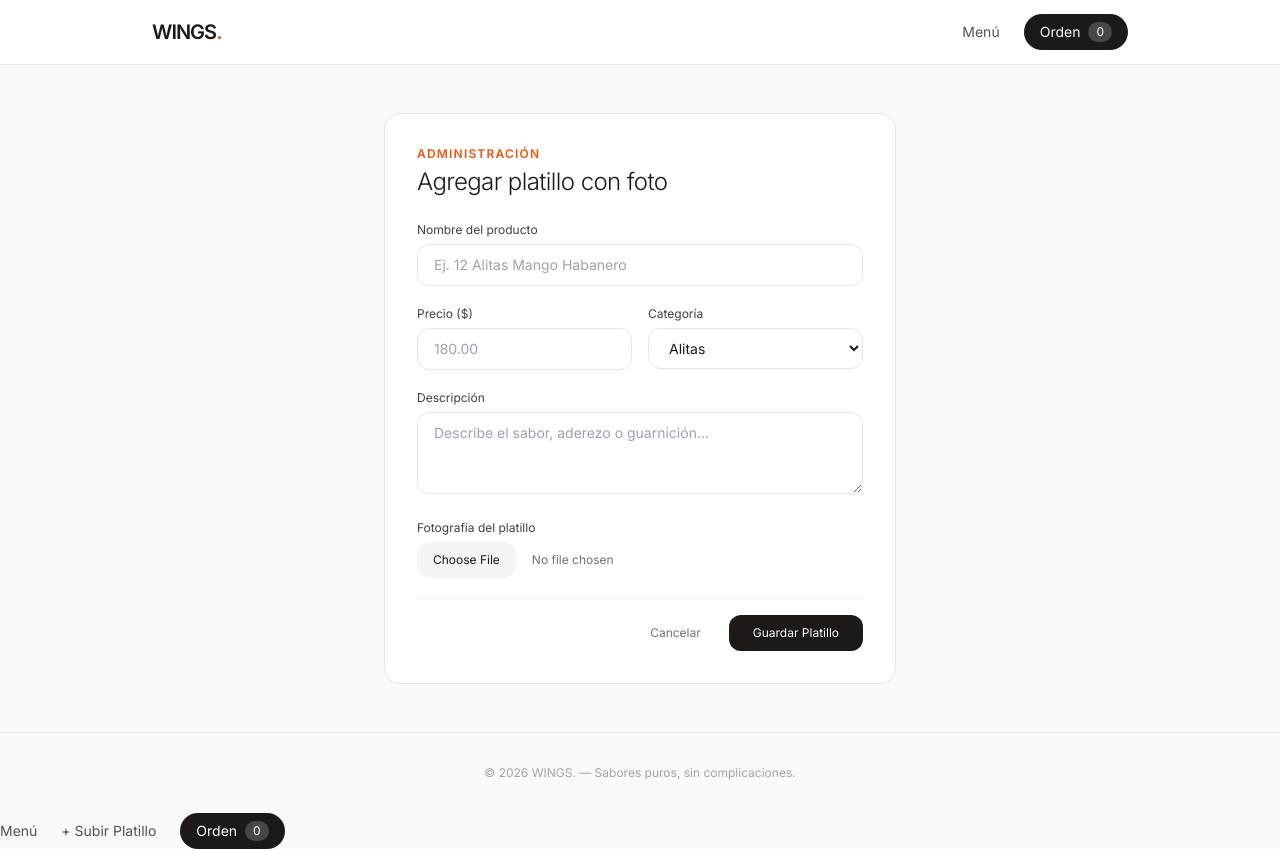
After one commit to AsaelCh9/Alitas, a Django app: page /nuevo/ in a window 1280 px wide. The commit adds this page. Run offline with Django 5.2, Linux system fonts and the light colour scheme; some libraries are stand-ins or nearby versions.

Commit message:
corregir errores

```diff
--- /dev/null
+++ b/tienda/forms.py
@@ -0,0 +1,28 @@
+from django import forms
+from .models import Producto
+
+class ProductoForm(forms.ModelForm):
+    class Meta:
+        model = Producto
+        fields = ['nombre', 'descripcion', 'precio', 'categoria', 'imagen']
+        widgets = {
+            'nombre': forms.TextInput(attrs={
+                'class': 'w-full px-4 py-2.5 rounded-xl border border-stone-200 text-sm focus:outline-none focus:border-stone-900',
+                'placeholder': 'Ej. 12 Alitas Mango Habanero'
+            }),
+            'descripcion': forms.Textarea(attrs={
+                'class': 'w-full px-4 py-2.5 rounded-xl border border-stone-200 text-sm focus:outline-none focus:border-stone-900',
+                'rows': 3,
+                'placeholder': 'Describe el sabor, aderezo o guarnición...'
+            }),
+            'precio': forms.NumberInput(attrs={
+                'class': 'w-full px-4 py-2.5 rounded-xl border border-stone-200 text-sm focus:outline-none focus:border-stone-900',
+                'placeholder': '180.00'
+            }),
+            'categoria': forms.Select(attrs={
+                'class': 'w-full px-4 py-2.5 rounded-xl border border-stone-200 text-sm bg-white focus:outline-none focus:border-stone-900'
+            }),
+            'imagen': forms.ClearableFileInput(attrs={
+                'class': 'w-full text-xs text-stone-500 file:mr-4 file:py-2.5 file:px-4 file:rounded-xl file:border-0 file:text-xs file:font-medium file:bg-stone-100 file:text-stone-900 hover:file:bg-stone-200 cursor-pointer'
+            }),
+        }
--- a/tienda/models.py
+++ b/tienda/models.py
@@ -1,54 +1,18 @@
 from django.db import models
-from django.contrib.auth.models import User
 
 class Producto(models.Model):
-
-    CATEGORIAS = {
+    CATEGORIAS = [
         ('alitas', 'Alitas'),
-        ('combos', 'Combos'),
+        ('boneless', 'Boneless'),
         ('complementos', 'Complementos'),
-        ('bebidas', 'bebidas'),
-    }
+    ]
 
     nombre = models.CharField(max_length=100)
-    descripcion = models.TextField()
-    categoria = models.CharField(
-        max_length=20,
-        choices=CATEGORIAS
-     )
-
-    precio = models.DecimalField(
-        max_digits=8,
-        decimal_places=2,
-    )
-
-    precio_oferta = models.DecimalField(
-        max_digits=8,
-        decimal_places=2,
-        null=True,
-        blank=True
-
-    )
-
-    imagen = models.URLField(blank=True)
-
-    destacado = models.BooleanField(default=False)
+    descripcion = models.TextField(max_length=250)
+    precio = models.DecimalField(max_digits=6, decimal_places=2)
+    categoria = models.CharField(max_length=20, choices=CATEGORIAS, default='alitas')
+    imagen = models.ImageField(upload_to='productos/', blank=True, null=True)
     disponible = models.BooleanField(default=True)
 
-    def precio_final(self):
-        if self.precio_oferta is not None:
-            if self.precio_oferta < self.precio:
-                return self.precio_oferta
-            return self.precio
-
-        def __str__(self):
-            return self.nombre
-
-        class Cliente(models.Model):
-
-            usuario = models.OneToOneField(
-                 User,
-                   on_delete=models.CASCADE,
-            )
-
-            telefono = models.CharField(max_length=20)
+    def __str__(self):
+        return f"{self.nombre} (${self.precio})"
--- /dev/null
+++ b/tienda/templates/tienda/agregar_producto.html
@@ -0,0 +1,50 @@
+{% extends 'tienda/base.html' %}
+
+{% block content %}
+<div class="max-w-lg mx-auto bg-white border border-stone-200 rounded-2xl p-8">
+    <div class="mb-6">
+        <p class="text-xs uppercase tracking-widest text-orange-600 font-semibold mb-1">Administración</p>
+        <h1 class="text-2xl font-light tracking-tight text-stone-900">Agregar platillo con foto</h1>
+    </div>
+
+    <!-- enctype="multipart/form-data" permite subir la imagen -->
+    <form method="POST" enctype="multipart/form-data" class="space-y-5">
+        {% csrf_token %}
+
+        <div>
+            <label class="block text-xs font-medium text-stone-700 mb-1.5">Nombre del producto</label>
+            {{ form.nombre }}
+        </div>
+
+        <div class="grid grid-cols-2 gap-4">
+            <div>
+                <label class="block text-xs font-medium text-stone-700 mb-1.5">Precio ($)</label>
+                {{ form.precio }}
+            </div>
+            <div>
+                <label class="block text-xs font-medium text-stone-700 mb-1.5">Categoría</label>
+                {{ form.categoria }}
+            </div>
+        </div>
+
+        <div>
+            <label class="block text-xs font-medium text-stone-700 mb-1.5">Descripción</label>
+            {{ form.descripcion }}
+        </div>
+
+        <div>
+            <label class="block text-xs font-medium text-stone-700 mb-1.5">Fotografía del platillo</label>
+            {{ form.imagen }}
+        </div>
+
+        <div class="pt-4 flex items-center justify-end gap-3 border-t border-stone-100">
+            <a href="{% url 'inicio' %}" class="text-xs text-stone-500 hover:text-stone-900 px-4 py-2.5 transition">
+                Cancelar
+            </a>
+            <button type="submit" class="bg-stone-900 hover:bg-orange-600 text-white text-xs font-medium px-6 py-2.5 rounded-xl transition">
+                Guardar Platillo
+            </button>
+        </div>
+    </form>
+</div>
+{% endblock %}
--- a/tienda/templates/tienda/base.html
+++ b/tienda/templates/tienda/base.html
@@ -1,99 +1,52 @@
-{% load static %}
+<!DOCTYPE html>
+<html lang="es">
+<head>
+    <meta charset="UTF-8">
+    <meta name="viewport" content="width=device-width, initial-scale=1.0">
+    <title>WINGS. — Alitas Artesanales</title>
+    <script src="https://cdn.tailwindcss.com"></script>
+    <link href="https://fonts.googleapis.com/css2?family=Inter:wght@300;400;600&display=swap" rel="stylesheet">
+    <style>
+        body { font-family: 'Inter', sans-serif; }
+    </style>
+</head>
+<body class="bg-stone-50 text-stone-900 antialiased flex flex-col min-h-screen">
 
-<!DOCTYPE html>
+    <!-- Navegación Minimalista -->
+    <header class="border-b border-stone-200 bg-white/80 backdrop-blur-md sticky top-0 z-50">
+        <div class="max-w-5xl mx-auto px-6 h-16 flex items-center justify-between">
+            <a href="{% url 'inicio' %}" class="text-xl font-semibold tracking-tighter">
+                WINGS<span class="text-orange-600">.</span>
+            </a>
 
-<html lang="es">
+            <nav class="flex items-center gap-6 text-sm">
+                <a href="{% url 'inicio' %}" class="text-stone-600 hover:text-stone-900 transition">Menú</a>
+                <a href="{% url 'ver_carrito' %}" class="flex items-center gap-2 bg-stone-900 text-white px-4 py-2 rounded-full hover:bg-orange-600 transition">
+                    <span>Orden</span>
+                    <span class="bg-white/20 text-xs px-2 py-0.5 rounded-full">{{ total_items|default:"0" }}</span>
+                </a>
+            </nav>
+        </div>
+    </header>
 
-<head>
+    <!-- Contenido Principal -->
+    <main class="flex-grow max-w-5xl mx-auto px-6 py-12 w-full">
+        {% block content %}{% endblock %}
+    </main>
 
-    <meta charset="UTF-8">
+    <!-- Footer -->
+    <footer class="border-t border-stone-200 py-8 text-center text-xs text-stone-400">
+        <p>© 2026 WINGS. — Sabores puros, sin complicaciones.</p>
+    </footer>
 
-    <meta name="viewport" content="width=device-width, initial-scale=1.0">
-
-    <title>{% block titulo %}Wings House{% endblock %}</title>
-
-    <link rel="stylesheet"
-
-          href="{% static 'tienda/estilos.css' %}">
-
-</head>
-
-<body>
-
-<header class="encabezado">
-
-    <a href="{% url 'inicio' %}" class="logo">
-
-        WINGS <span>HOUSE</span>
-
+    <nav class="flex items-center gap-6 text-sm">
+    <a href="{% url 'inicio' %}" class="text-stone-600 hover:text-stone-900 transition">Menú</a>
+    <a href="{% url 'agregar_producto' %}" class="text-stone-600 hover:text-stone-900 transition">+ Subir Platillo</a>
+    <a href="{% url 'ver_carrito' %}" class="flex items-center gap-2 bg-stone-900 text-white px-4 py-2 rounded-full hover:bg-orange-600 transition">
+        <span>Orden</span>
+        <span class="bg-white/20 text-xs px-2 py-0.5 rounded-full">{{ total_items|default:"0" }}</span>
     </a>
-
-    <nav>
-
-        <a href="{% url 'inicio' %}">Inicio</a>
-
-        <a href="{% url 'inicio' %}#menu">Menú</a>
-
-        <a href="{% url 'carrito' %}">🛒 Carrito</a>
-
-        {% if user.is_authenticated %}
-
-            <a href="{% url 'mis_pedidos' %}">Mis pedidos</a>
-
-            <form method="post" action="{% url 'logout' %}"
-
-                  class="form-salir">
-
-                {% csrf_token %}
-
-                <button type="submit">Cerrar sesión</button>
-
-            </form>
-
-        {% else %}
-
-            <a href="{% url 'registro' %}">Registrarse</a>
-
-            <a href="{% url 'login' %}">Ingresar</a>
-
-        {% endif %}
-
-    </nav>
-
-</header>
-
-{% if messages %}
-
-    <div class="mensajes">
-
-        {% for message in messages %}
-
-            <p>{{ message }}</p>
-
-        {% endfor %}
-
-    </div>
-
-{% endif %}
-
-<main>
-
-    {% block contenido %}
-
-    {% endblock %}
-
-</main>
-
-<footer>
-
-    <h2>WINGS HOUSE</h2>
-
-    <p>El sabor que te hace volver.</p>
-
-    <p> 2026 Wings House</p>
-
-</footer>
+</nav>
 
 </body>
-
 </html>
--- a/tienda/urls.py
+++ b/tienda/urls.py
@@ -3,24 +3,8 @@ from . import views
 
 urlpatterns = [
     path('', views.inicio, name='inicio'),
-
-    path('registro/', views.registro, name='registro'),
-
-    path(
-        'agregar/<int:producto_id>/',
-        views.agregar_carrito,
-        name='agregar_carrito'
-    ),
-
-    path('carrito/', views.ver_carrito, name='carrito'),
-
-    path(
-        'quitar/<int:producto_id>/',
-        views.quitar_carrito,
-        name='quitar_carrito'
-    ),
-
-    path('checkout/', views.finalizar_pedido, name='checkout'),
-
-    path('mis-pedidos/', views.mis_pedidos, name='mis_pedidos'),
+    path('agregar/<int:producto_id>/', views.agregar_carrito, name='agregar_carrito'),
+    path('nuevo/', views.agregar_producto, name='agregar_producto'),
+    path('carrito/', views.ver_carrito, name='ver_carrito'),
+    path('carrito/limpiar/', views.limpiar_carrito, name='limpiar_carrito'),
 ]
--- a/tienda/views.py
+++ b/tienda/views.py
@@ -1,3 +1,66 @@
-from django.shortcuts import render
+from django.shortcuts import render, redirect, get_object_or_404
+from .models import Producto
+from .forms import ProductoForm
 
-# Create your views here.
+def inicio(request):
+    productos = Producto.objects.filter(disponible=True)
+    carrito = request.session.get('carrito', {})
+    total_items = sum(carrito.values())
+
+    return render(request, 'tienda/index.html', {
+        'productos': productos,
+        'total_items': total_items
+    })
+
+def agregar_carrito(request, producto_id):
+    carrito = request.session.get('carrito', {})
+    producto_id_str = str(producto_id)
+
+    if producto_id_str in carrito:
+        carrito[producto_id_str] += 1
+    else:
+        carrito[producto_id_str] = 1
+
+    request.session['carrito'] = carrito
+    return redirect('inicio')
+
+def ver_carrito(request):
+    carrito = request.session.get('carrito', {})
+    items = []
+    total_pagar = 0
+
+    for prod_id, cantidad in carrito.items():
+        producto = get_object_or_404(Producto, id=int(prod_id))
+        subtotal = producto.precio * cantidad
+        total_pagar += subtotal
+        items.append({
+            'producto': producto,
+            'cantidad': cantidad,
+            'subtotal': subtotal
+        })
+
+    return render(request, 'tienda/carrito.html', {
+        'items': items,
+        'total_pagar': total_pagar,
+        'total_items': sum(carrito.values())
+    })
+
+def limpiar_carrito(request):
+    request.session['carrito'] = {}
+    return redirect('ver_carrito')
+
+def agregar_producto(request):
+    if request.method == 'POST':
+        # request.FILES es obligatorio para recibir la imagen
+        form = ProductoForm(request.POST, request.FILES)
+        if form.is_valid():
+            form.save()
+            return redirect('inicio')
+    else:
+        form = ProductoForm()
+
+    carrito = request.session.get('carrito', {})
+    return render(request, 'tienda/agregar_producto.html', {
+        'form': form,
+        'total_items': sum(carrito.values())
+    })
```
Also changed, not shown: tienda/admin.py (+6 -1 lines), tienda/templates/tienda/carrito.html (+42 -74 lines), tienda/templates/tienda/index.html (added, +52 -0 lines), db.sqlite3 (added), productos/images.jpg (added), productos/images_1.jpg (added), productos/images_1_6i9MtdW.jpg (added), productos/images_aFIP0iQ.jpg (added), tienda/migrations/0001_initial.py (added).
